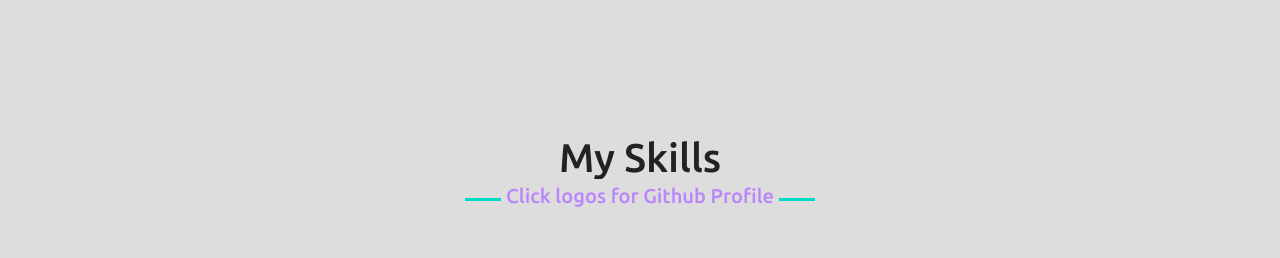
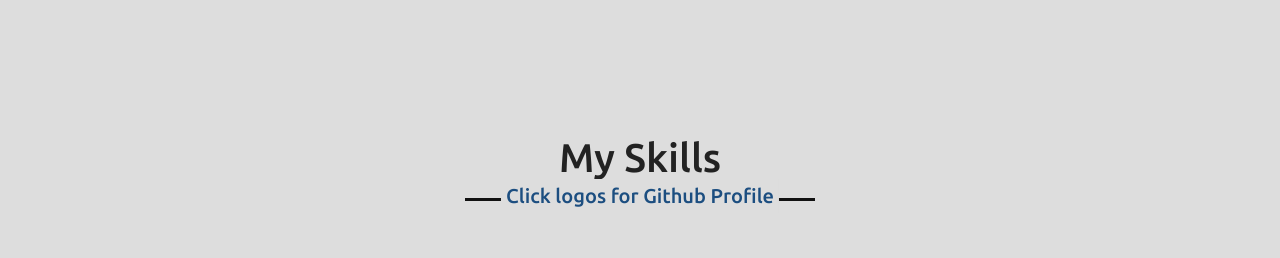
Before and after one commit to FergusHenderson96/portfolio, a plain HTML site: page index.html in a window 1280 px wide. Shown: the part 1740-1998 px from the top of the page. Drawn offline with nearby package versions, Linux system fonts and the light colour scheme.

Commit message:
added colour change on skills section subheading

```diff
--- a/portfolio.css
+++ b/portfolio.css
@@ -226,13 +226,13 @@ section .title::after{
     flex: wrap;
 }
 .skills .title::before{
-    background: #03DAC5;
+    background: #111;
     width: 350px
 }
 .skills .title::after{
     background: #ddd;
     content: "Click logos for Github Profile";
-    color: #BB86FC;
+    color: #1C4E80;
 }
 .skills-content .card{
     float: left;
```
